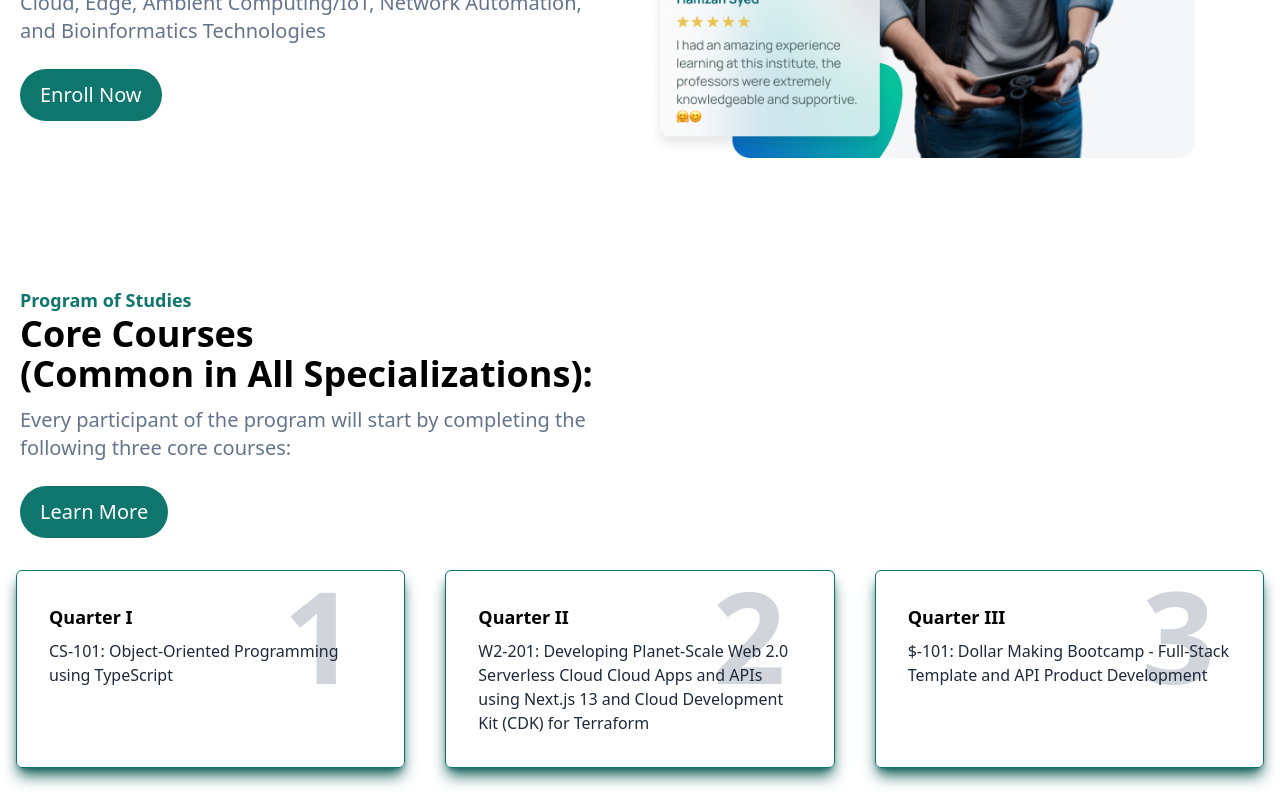
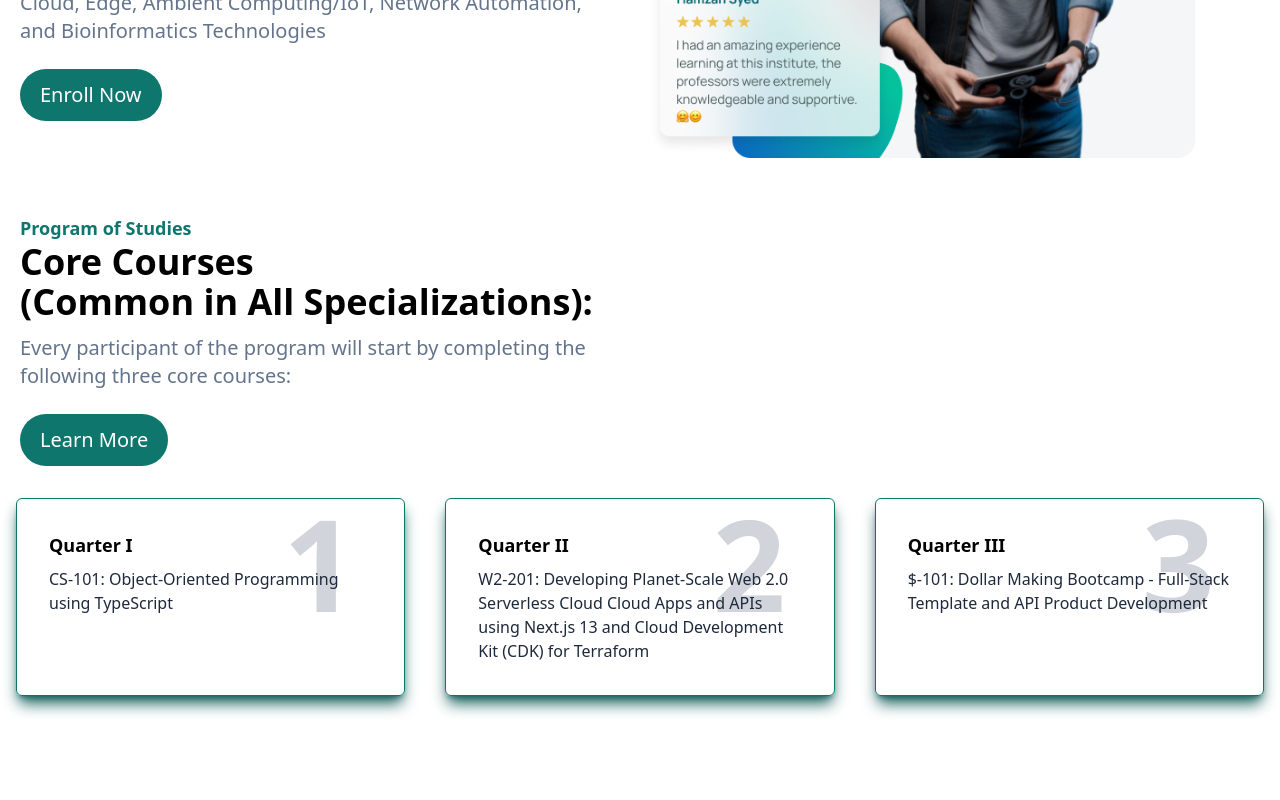
Before and after one commit to ShahidAbbasKhan/Panaversedao-website, a Next.js app in the folder panaversedao/: page / in a window 1280 px wide. Shown: the part 457-1257 px from the top of the page. After the commit the page ends 1185 px from the top, so only its background shows below. Built offline with nearby package versions, Linux system fonts and the light colour scheme.

Commit message:
minor changes

```diff
--- a/panaversedao/src/componets/sections/CoreTracks.tsx
+++ b/panaversedao/src/componets/sections/CoreTracks.tsx
@@ -6,7 +6,7 @@ import QuarterBox from "@/componets/shared/QuarterBox";
 const CoreTracks = () => {
   const heading = "Core Courses \n (Common in All Specializations):";
   return (
-    <section className="mt-14 lg:mt-28">
+    <section className="mt-10 lg:mt-26">
       <Wrapper>
         {/* Content */}
         <div className="flex  ml-1 max-w-xl">
--- a/panaversedao/src/componets/shared/QuarterBox.tsx
+++ b/panaversedao/src/componets/shared/QuarterBox.tsx
@@ -8,7 +8,7 @@ const QuarterBox: FC<{ header: string; descrp: string; numb: number }> = ({
     <div className="border rounded-md border-teal-700  shadow-lg shadow-teal-800 w-4/12 px-8 py-8 relative">
       <h4 className="text-lg font-bold">{header}</h4>
       <p className="mt-2 text-slate-800">{descrp}</p>
-      <div className="absolute top-0 right-12 text-9xl font-bold text-gray-300 -z-20 hove:scale-110">
+      <div className="absolute top-0 right-12 text-9xl font-bold text-gray-300 -z-20 ">
         {numb}
       </div>
     </div>
```
